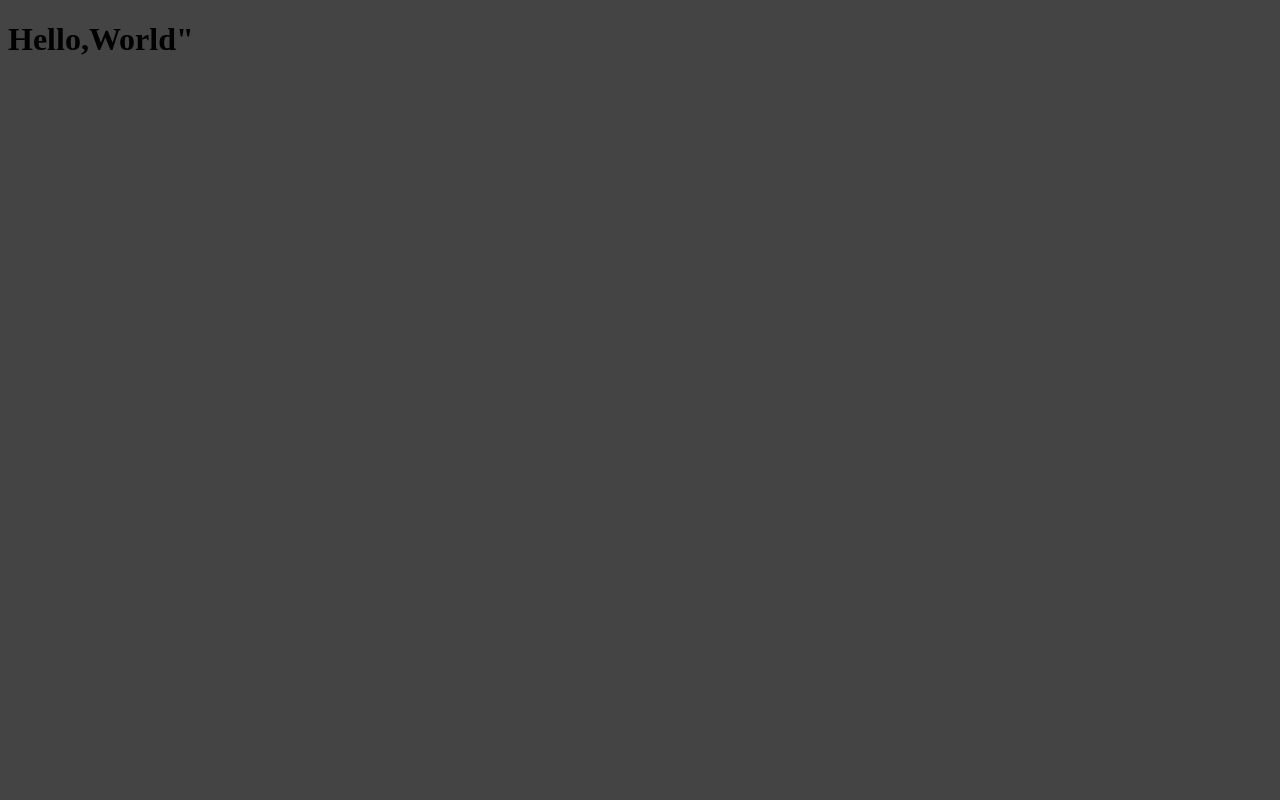
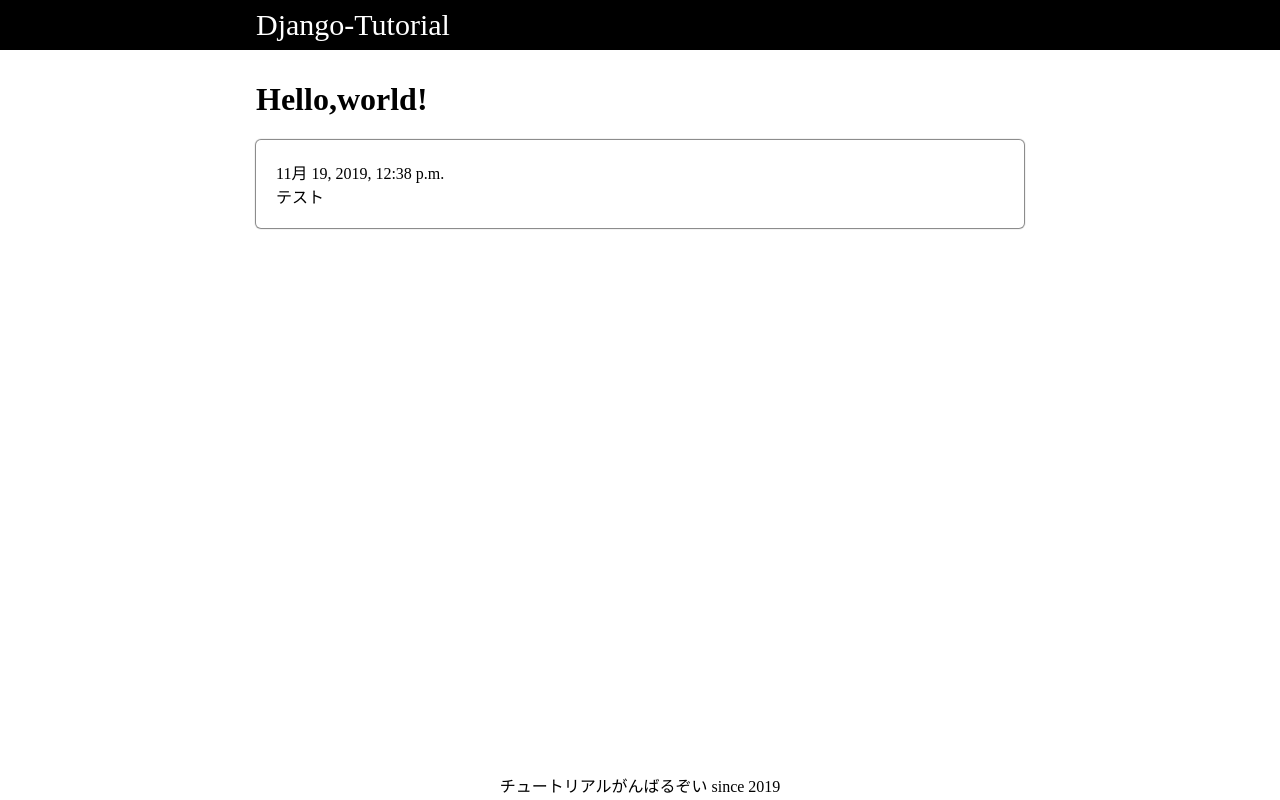
Before and after one commit to Nullpoir/tutorial, a Django app: page / in a window 1280 px wide. Before the commit the page is almost empty. Run offline with Django 3.2, Linux system fonts and the light colour scheme; data comes from the database, SQL or seed files in the repository; both versions use the stored data as it was after the commit.

Commit message:
第五章

```diff
--- a/mysite/article/views.py
+++ b/mysite/article/views.py
@@ -3,7 +3,11 @@ from .models import Article #追加
 # Create your views here.
 
 def TopPageView(requests):
-    return render(requests,"index.html")
+    #追加
+    articles = Article.objects.all()
+    context = {"articles":articles}
+    #ここまで
+    return render(requests,"index.html",context)
 
 def ArticleView(request,pk):
     article = Article.objects.get(pk=pk)
--- a/mysite/static/css/base.css
+++ b/mysite/static/css/base.css
@@ -1,7 +1,35 @@
-#root {
-  background-color: #444;
+#mysite{
+  font-size: 10px;
 }
-
-h2 {
-  font-weight: normal;
+* {
+  box-sizing: border-box;
 }
+#root{
+  font-size: 1.6rem;
+  margin: 0;
+  padding: 0;
+}
+#header{
+  width: 100%;
+  height: 50px;
+  padding: 10px 20%;
+  display: flex;
+  justify-content: flex-start;
+  align-items: center;
+  color: white;
+  background: black;
+  font-size: 3rem;
+}
+#main-content{
+  width: 100%;
+  padding: 10px 20%;
+  min-height: calc(100vh - 80px);
+}
+#footer{
+  width: 100%
+  padding: 10px 20%;
+  display: flex;
+  justify-content: center;
+  align-items: center;
+  height: 30px;
+}
--- /dev/null
+++ b/mysite/static/css/top.css
@@ -0,0 +1,15 @@
+.article-list{
+  width: 100%;
+  display: flex;
+  flex-direction:column;
+  justify-content: flex-start;
+  align-items: center;
+}
+.article-item{
+  box-shadow: 0px 0px 1px 1px gray;
+  border-radius: 5px;
+  padding: 20px;
+  width: 100%;
+  text-decoration: none;
+  color: black;
+}
--- /dev/null
+++ b/mysite/templates/base.html
@@ -0,0 +1,25 @@
+<!-- base.html-->
+{% load static %}
+<!DOCTYPE html>
+<html lang="ja" id="mysite">
+<head>
+  <title>{% block title %}Django-Tutorial{% endblock %}</title>
+  <meta charset="utf-8">
+  <meta name="viewport" content="width=device-width, initial-scale=1, shrink-to-fit=no">
+  <link rel="stylesheet" type="text/css" href="{% static "css/base.css" %}">
+  {% block head %}
+  {% endblock %}
+</head>
+<body id=root>
+  <header id="header">
+    Django-Tutorial
+  </header>
+  <div id="main-content">
+    {% block content %}
+    {% endblock %}
+  </div>
+  <footer id="footer">
+    チュートリアルがんばるぞい since 2019
+  </footer>
+</body>
+</html>
--- a/mysite/templates/index.html
+++ b/mysite/templates/index.html
@@ -1,15 +1,29 @@
+{% extends "base.html" %}
+{% load static %}<!-- 追加 -->
+{% block title %}トップページ{% endblock %}
+{% block head %}
+  <!-- 追加 -->
+  <link rel="stylesheet" type="text/css" href="{% static "css/top.css" %}">
+  <!-- ここまで -->
+{% endblock %}
+{% block content %}
+<h1>Hello,world!</h1>
 <!-- 追加 -->
-{% load static %}
-<!DOCTYPE html>
-<html lang="ja" id="mysite">
-<head>
-  <title>トップページ</title>
-  <meta charset="utf-8">
-  <meta name="viewport" content="width=device-width, initial-scale=1, shrink-to-fit=no">
-  <!-- 追加 -->
-  <link rel="stylesheet" type="text/css" href="{% static "css/base.css" %}">
-</head>
-<body id=root>
-  <h1>Hello,World"</h1>
-</body>
-</html>
+<div class="article-list">
+<!-- ここまで -->
+{% for article in  articles %}
+<!-- 変更 -->
+  <a class="article-item" href="article/{{article.pk}}">
+    <div class="article-pub-date">
+      {{article.pub_date}}
+    </div>
+    <div class="article-title">
+      {{article.title}}
+    </div>
+  </a>
+<!-- ここまで -->
+{% endfor %}
+<!-- 追加 -->
+</div>
+<!-- ここまで -->
+{% endblock %}
```
Also changed, not shown: mysite/db.sqlite3.
